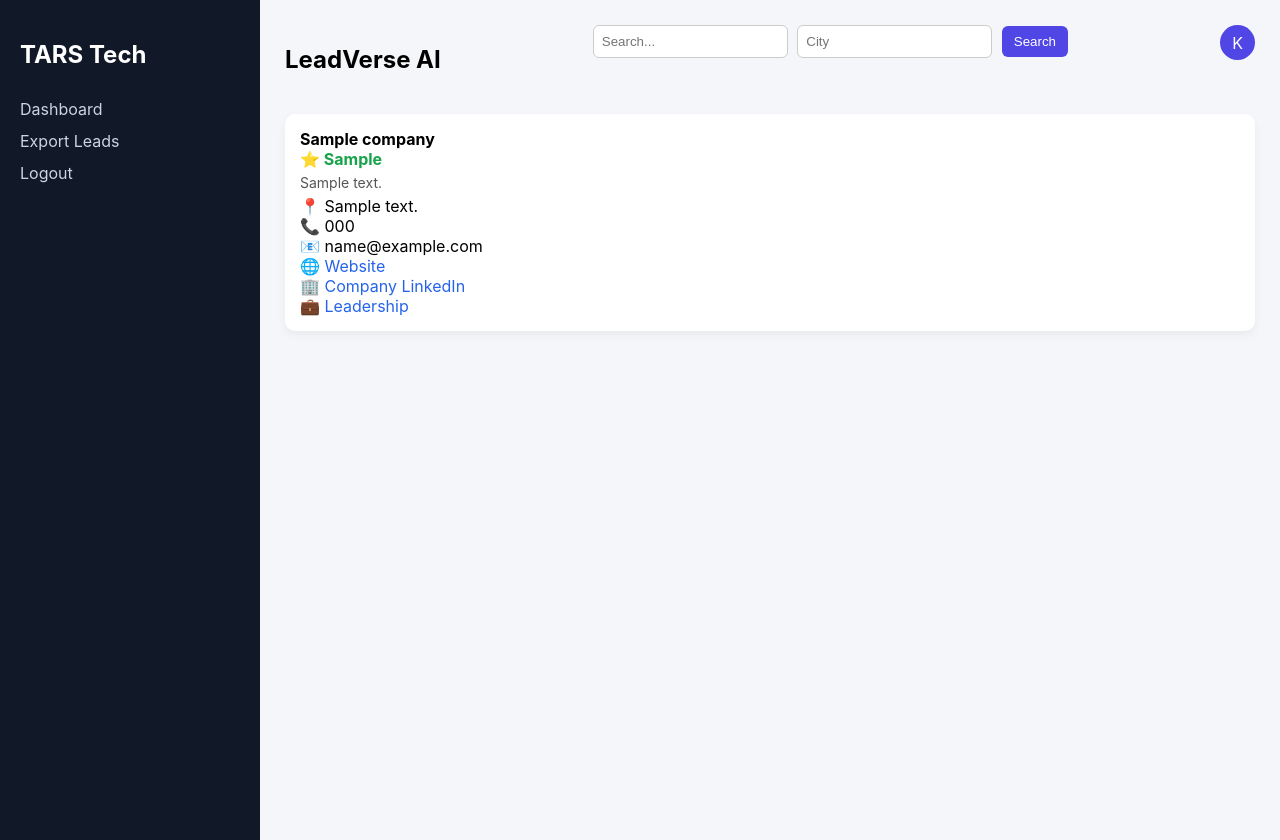
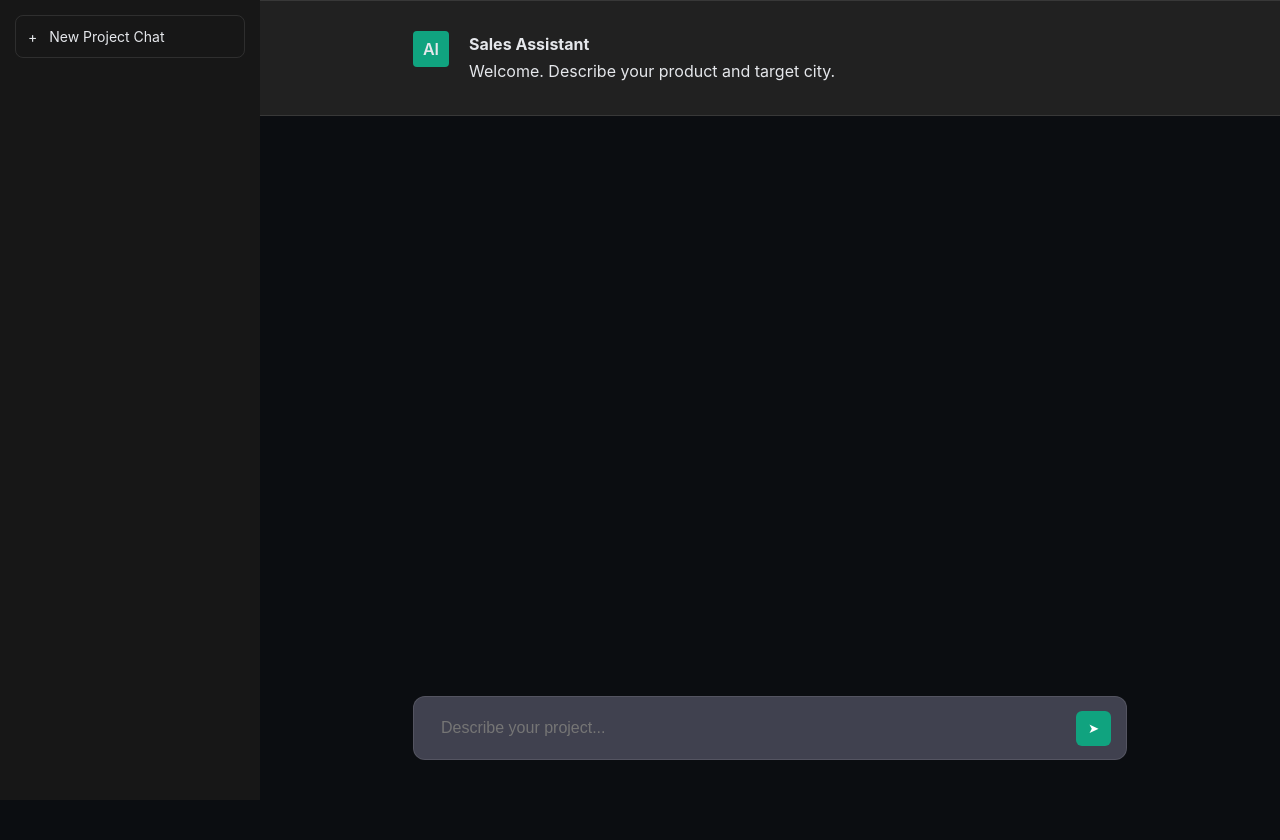
Before and after one commit to SUJAYSAKHARE22/lead-generation-project, a Flask app: page /dashboard in a window 1280 px wide. After the commit the page ends 760 px from the top, so only its background shows below. Run offline with Flask 3, Linux system fonts and the light colour scheme; the visitor is signed in with stand-in values (Sample User, id 1); tables that the repository leaves empty hold one stand-in row (values such as "Sample post").

Commit message:
added ai agent chatbot

```diff
--- a/app.py
+++ b/app.py
@@ -2,16 +2,15 @@ import sqlite3
 import requests
 import re
 from bs4 import BeautifulSoup
-from flask import Flask, render_template, request, redirect, session, Response
-from openpyxl import Workbook
+from flask import Flask, render_template, request, redirect, session, jsonify
 
 app = Flask(__name__)
 app.secret_key = "tars_stable_system"
 
-SERP_API_KEY = "99fea23743725c92605a7f50da0558aeda96bfada39db705bbf4e1668bffd56d"
+SERP_API_KEY = "7f982fb0183ac223daf3a7c19b4c6f4465db88af"
 
 # ===============================
-# DATABASE INIT (UPGRADED)
+# DATABASE INIT
 # ===============================
 def init_db():
     conn = sqlite3.connect("leads.db")
@@ -24,19 +23,14 @@ def init_db():
         website TEXT,
         phone TEXT,
         address TEXT,
-        rating TEXT
+        rating TEXT,
+        description TEXT,
+        email TEXT,
+        ceo TEXT,
+        company_linkedin TEXT,
+        leadership_linkedin TEXT
     )
     """)
-
-    # NEW columns added safely
-    for col in [
-        "description", "email", "ceo",
-        "company_linkedin", "leadership_linkedin"
-    ]:
-        try:
-            cur.execute(f"ALTER TABLE companies ADD COLUMN {col} TEXT")
-        except:
-            pass
 
     conn.commit()
     conn.close()
@@ -70,12 +64,23 @@ def extract_website_data(url):
 # ===============================
 def find_ceo_with_linkedin(company_name):
     try:
-        query = f"{company_name} CEO LinkedIn"
+        url = "https://google.serper.dev/search"
 
-        params = {"q": query, "engine": "google", "api_key": SERP_API_KEY}
-        data = requests.get("https://serpapi.com/search", params=params).json()
+        payload = {
+            "q": f"{company_name} CEO site:linkedin.com/in",
+            "gl": "in",
+            "hl": "en"
+        }
 
-        for result in data.get("organic_results", []):
+        headers = {
+            "X-API-KEY": SERP_API_KEY,
+            "Content-Type": "application/json"
+        }
+
+        response = requests.post(url, json=payload, headers=headers)
+        data = response.json()
+
+        for result in data.get("organic", []):
             link = result.get("link", "")
             title = result.get("title", "")
 
@@ -84,134 +89,87 @@ def find_ceo_with_linkedin(company_name):
                 return name, link
 
         return "Not Available", ""
+
     except:
         return "Not Available", ""
 
+
 # ===============================
-# COMPANY + HR LINKEDIN (NEW)
+# COMPANY LINKEDIN
 # ===============================
 def find_company_and_hr_linkedin(company_name):
     try:
-        query = f"{company_name} company LinkedIn"
-        params = {"q": query, "engine": "google", "api_key": SERP_API_KEY}
-        data = requests.get("https://serpapi.com/search", params=params).json()
+        url = "https://google.serper.dev/search"
 
-        company_linkedin = ""
-        leadership_linkedin = ""
+        payload = {
+            "q": f"{company_name} site:linkedin.com/company",
+            "gl": "in",
+            "hl": "en"
+        }
 
-        for result in data.get("organic_results", []):
+        headers = {
+            "X-API-KEY": SERP_API_KEY,
+            "Content-Type": "application/json"
+        }
+
+        response = requests.post(url, json=payload, headers=headers)
+        data = response.json()
+
+        for result in data.get("organic", []):
             link = result.get("link", "")
 
-            if "linkedin.com/company/" in link and not company_linkedin:
-                company_linkedin = link
+            if "linkedin.com/company/" in link:
+                return link, ""
 
-            if "linkedin.com/in/" in link and not leadership_linkedin:
-                leadership_linkedin = link
+        return "", ""
 
-        return company_linkedin, leadership_linkedin
     except:
         return "", ""
 
-# ===============================
-# GOOGLE MAPS SEARCH
-# ===============================
-def search_companies_maps(keyword, city):
-    params = {
-        "engine": "google_maps",
-        "q": f"{keyword} company in {city}",
-        "api_key": SERP_API_KEY
-    }
-
-    data = requests.get("https://serpapi.com/search", params=params).json()
-    companies = []
-
-    for r in data.get("local_results", []):
-        name = r.get("title")
-        website = r.get("website")
-        phone = r.get("phone", "")
-        address = r.get("address", "")
-        rating = r.get("rating", "")
-        description = r.get("description", "")
-
-        email = ""
-        ceo = "Not Available"
-
-        if website:
-            if not website.startswith("http"):
-                website = "https://" + website
-            email, desc2 = extract_website_data(website)
-            if not description:
-                description = desc2
-
-        # CEO enrichment
-        ceo_name, ceo_link = find_ceo_with_linkedin(name)
-        if ceo_link:
-            ceo = f"{ceo_name}|{ceo_link}"
-
-        # NEW LinkedIn enrichment
-        company_ln, hr_ln = find_company_and_hr_linkedin(name)
-
-        companies.append({
-            "name": name,
-            "website": website,
-            "phone": phone,
-            "address": address,
-            "rating": rating,
-            "description": description,
-            "email": email,
-            "ceo": ceo,
-            "company_linkedin": company_ln,
-            "leadership_linkedin": hr_ln
-        })
-
-    return companies
 
 # ===============================
-# DB OPS
+# PRODUCT KEYWORD EXTRACTION
 # ===============================
-def clear_companies():
-    conn = sqlite3.connect("leads.db")
-    conn.execute("DELETE FROM companies")
-    conn.commit()
-    conn.close()
+def extract_product_keywords(user_message):
+    text = user_message.lower()
+    important_words = [
+        "healthcare", "hospital", "erp",
+        "automation", "document", "saas",
+        "software", "enterprise"
+    ]
 
-def save_company(c):
-    conn = sqlite3.connect("leads.db")
-    conn.execute("""
-    INSERT INTO companies
-    (name, website, phone, address, rating, description, email, ceo, company_linkedin, leadership_linkedin)
-    VALUES (?, ?, ?, ?, ?, ?, ?, ?, ?, ?)
-    """, (
-        c["name"], c["website"], c["phone"], c["address"],
-        c["rating"], c["description"], c["email"], c["ceo"],
-        c["company_linkedin"], c["leadership_linkedin"]
-    ))
-    conn.commit()
-    conn.close()
-
-def get_companies():
-    conn = sqlite3.connect("leads.db")
-    rows = conn.execute("""
-    SELECT name, website, phone, address, rating, description, email, ceo, company_linkedin, leadership_linkedin
-    FROM companies
-    """).fetchall()
-    conn.close()
-
-    return [{
-        "name": r[0],
-        "website": r[1],
-        "phone": r[2],
-        "address": r[3],
-        "rating": r[4],
-        "description": r[5],
-        "email": r[6],
-        "ceo": r[7],
-        "company_linkedin": r[8],
-        "leadership_linkedin": r[9]
-    } for r in rows]
+    return [word for word in important_words if word in text]
 
 # ===============================
-# ROUTES (UNCHANGED)
+# COMPANY SCORING
+# ===============================
+def calculate_fit_score(product_keywords, company):
+    score = 0
+    reasons = []
+
+    company_text = (company["description"] or "").lower()
+
+    for keyword in product_keywords:
+        if keyword in company_text:
+            score += 2
+            reasons.append(f"Matches '{keyword}' domain")
+
+    if "healthcare" in company_text:
+        score += 2
+        reasons.append("Works in healthcare domain")
+
+    if "erp" in company_text:
+        score += 2
+        reasons.append("Provides ERP solutions")
+
+    if "automation" in company_text:
+        score += 2
+        reasons.append("Provides automation services")
+
+    return score, reasons
+
+# ===============================
+# ROUTES
 # ===============================
 @app.route("/", methods=["GET", "POST"])
 def login():
@@ -226,44 +184,144 @@ def login():
 def dashboard():
     if "user" not in session:
         return redirect("/")
-    return render_template("dashboard.html", companies=get_companies())
+    return render_template("dashboard.html")
 
-@app.route("/search", methods=["POST"])
-def search():
-    clear_companies()
-    companies = search_companies_maps(
-        request.form["keyword"],
-        request.form["city"]
-    )
-    for c in companies:
-        save_company(c)
-    return redirect("/dashboard")
+# ===============================
+# CHATBOT ROUTE
+# ===============================
+@app.route("/chat", methods=["POST"])
+def chat():
 
-@app.route("/export_excel")
-def export_excel():
-    companies = get_companies()
-    wb = Workbook()
-    ws = wb.active
+    if "user" not in session:
+        return jsonify({"response": "Please login first."})
 
-    ws.append([
-        "Company","Website","Phone","Address","Rating",
-        "Description","Email","CEO","Company LinkedIn","Leadership LinkedIn"
-    ])
+    data = request.get_json()
+    user_message = data.get("message")
 
-    for c in companies:
-        ws.append(list(c.values()))
+    # Detect city
+    city_match = re.search(r"in ([A-Za-z ]+)", user_message)
+    city = city_match.group(1) if city_match else "India"
 
-    path = "company_leads.xlsx"
-    wb.save(path)
+    product_keywords = extract_product_keywords(user_message)
 
-    return Response(open(path, "rb"),
-        mimetype="application/vnd.openxmlformats-officedocument.spreadsheetml.sheet",
-        headers={"Content-Disposition": "attachment;filename=company_leads.xlsx"})
+    search_queries = [
+        "IT company",
+        "software company",
+        "healthcare software company",
+        "ERP company",
+        "hospital management software company"
+    ]
+
+    all_companies = []
+
+    # SEARCH
+    for query in search_queries:
+
+     url = "https://google.serper.dev/maps"
+
+    payload = {
+        "q": f"{query} in {city}",
+        "gl": "in",
+        "hl": "en"
+    }
+
+    headers = {
+        "X-API-KEY": SERP_API_KEY,
+        "Content-Type": "application/json"
+    }
+
+    response = requests.post(url, json=payload, headers=headers)
+    data = response.json()
+
+    results = data.get("places", [])
+
+    for r in results:
+
+        name = r.get("title")
+        website = r.get("website")
+        phone = r.get("phoneNumber", "")
+        address = r.get("address", "")
+        rating = r.get("rating", "")
+        description = r.get("description", "")
+
+        email = ""
+        ceo = "Not Available"
+
+        if website:
+            if not website.startswith("http"):
+                website = "https://" + website
+
+            email, desc2 = extract_website_data(website)
+
+            if not description:
+                description = desc2
+
+        # CEO enrichment
+        ceo_name, ceo_link = find_ceo_with_linkedin(name)
+        if ceo_link:
+            ceo = f"{ceo_name}|{ceo_link}"
+
+        # LinkedIn enrichment
+        company_ln, hr_ln = find_company_and_hr_linkedin(name)
+
+        all_companies.append({
+            "name": name,
+            "website": website,
+            "phone": phone,
+            "address": address,
+            "rating": rating,
+            "description": description,
+            "email": email,
+            "ceo": ceo,
+            "company_linkedin": company_ln,
+            "leadership_linkedin": hr_ln
+        })
+
+
+    # Remove duplicates
+    unique_companies = {c["name"]: c for c in all_companies}.values()
+
+    if not unique_companies:
+        return jsonify({"response": "❌ No companies found. Check API key or city."})
+
+    # SCORE
+    scored = []
+    for company in unique_companies:
+        score, reasons = calculate_fit_score(product_keywords, company)
+        scored.append((score, reasons, company))
+
+    scored.sort(reverse=True, key=lambda x: x[0])
+
+    # RESPONSE
+    response = "<b>🎯 Best Companies To Pitch (Ranked)</b><br><br>"
+
+    for score, reasons, c in scored[:5]:
+
+        ceo_name = c["ceo"].split("|")[0] if "|" in c["ceo"] else c["ceo"]
+        ceo_link = c["ceo"].split("|")[1] if "|" in c["ceo"] else ""
+
+        reason_text = "<br>".join([f"✔ {r}" for r in reasons]) if reasons else "General IT company"
+
+        response += f"""
+        <b>{c['name']}</b><br>
+        ⭐ Fit Score: {score}<br>
+        Why Suitable:<br>
+        {reason_text}<br><br>
+        📍 {c['address']}<br>
+        🌐 <a href="{c['website']}" target="_blank">Website</a><br>
+        👤 CEO: {ceo_name}<br>
+        🔗 CEO LinkedIn: <a href="{ceo_link}" target="_blank">{ceo_link}</a><br>
+        🏢 Company LinkedIn: <a href="{c['company_linkedin']}" target="_blank">{c['company_linkedin']}</a><br>
+        📧 Email: {c['email']}<br>
+        ⭐ Google Rating: {c['rating']}<br>
+        <hr>
+        """
+
+    return jsonify({"response": response})
 
 @app.route("/logout")
 def logout():
     session.clear()
-    clear_companies()
     return redirect("/")
 
 if __name__ == "__main__":
--- a/templates/dashboard.html
+++ b/templates/dashboard.html
@@ -1,162 +1,260 @@
 <!DOCTYPE html>
-<html>
+<html lang="en">
 <head>
-<title>LeadVerse Dashboard</title>
-<script src="https://cdn.jsdelivr.net/npm/chart.js"></script>
+    <meta charset="UTF-8">
+    <title>AI Sales Pro | Dashboard</title>
+    <meta name="viewport" content="width=device-width, initial-scale=1.0">
 
     <style>
-body{
-margin:0;
-font-family:Inter, Arial, sans-serif;
-background:#f4f6f9;
-display:flex;
+        :root {
+            --bg-dark: #0b0d11;
+            --bg-sidebar: #171717;
+            --bg-message-alt: #212121;
+            --accent-primary: #10a37f;
+            --text-main: #e5e7eb;
+            --text-muted: #9ca3af;
+            --glass-border: rgba(255, 255, 255, 0.1);
         }
 
-/* SIDEBAR */
-.sidebar{
-width:220px;
-height:100vh;
-background:#111827;
-color:white;
-padding:20px;
-}
-.sidebar h2{margin-bottom:30px;}
-.sidebar a{
-display:block;
-color:#cbd5e1;
-text-decoration:none;
-margin:12px 0;
-}
-.sidebar a:hover{color:white;}
+        * { margin: 0; padding: 0; box-sizing: border-box; }
 
-/* MAIN */
-.main{
-flex:1;
-padding:25px;
+        body {
+            background-color: var(--bg-dark);
+            color: var(--text-main);
+            font-family: 'Inter', -apple-system, sans-serif;
+            display: flex;
+            height: 100vh;
+            overflow: hidden;
         }
 
-/* TOP BAR */
-.top{
-display:flex;
-justify-content:space-between;
-margin-bottom:20px;
+        .sidebar {
+            width: 260px;
+            background: var(--bg-sidebar);
+            display: flex;
+            flex-direction: column;
+            padding: 15px;
         }
 
-/* SEARCH */
-.search input{
-padding:8px;
-border-radius:6px;
-border:1px solid #ccc;
-margin-right:5px;
-}
-.search button{
-padding:8px 12px;
-background:#4f46e5;
-color:white;
-border:none;
-border-radius:6px;
+        .new-chat {
+            border: 1px solid var(--glass-border);
+            padding: 12px;
+            border-radius: 8px;
+            cursor: pointer;
+            font-size: 14px;
+            display: flex;
+            align-items: center;
+            gap: 12px;
         }
 
-/* PROFILE */
-.profile{
-background:#4f46e5;
-color:white;
-width:35px;
-height:35px;
-border-radius:50%;
-display:flex;
-align-items:center;
-justify-content:center;
-cursor:pointer;
+        .chat-view {
+            flex: 1;
+            display: flex;
+            flex-direction: column;
+            position: relative;
         }
 
-/* CARDS */
-.grid{
-display:grid;
-grid-template-columns:repeat(auto-fit,minmax(260px,1fr));
-gap:20px;
-margin-top:20px;
+        #chat-flow {
+            flex: 1;
+            overflow-y: auto;
+            padding-bottom: 150px;
+            scroll-behavior: smooth;
         }
 
-.card{
-background:white;
-padding:15px;
-border-radius:10px;
-box-shadow:0 4px 10px rgba(0,0,0,0.05);
+        .message-row {
+            padding: 30px 15%;
+            display: flex;
         }
 
-.title{font-weight:bold;font-size:16px;}
-.rating{color:#16a34a;font-weight:bold;}
-.desc{color:#555;font-size:14px;margin:5px 0;}
-a{color:#2563eb;text-decoration:none;}
+        .bot-row {
+            background: var(--bg-message-alt);
+            border-top: 1px solid var(--glass-border);
+            border-bottom: 1px solid var(--glass-border);
+        }
+
+        .avatar {
+            width: 36px;
+            height: 36px;
+            border-radius: 4px;
+            margin-right: 20px;
+            display: flex;
+            align-items: center;
+            justify-content: center;
+            font-weight: 600;
+            flex-shrink: 0;
+        }
+
+        .user-avatar { background: #4f46e5; }
+        .bot-avatar { background: var(--accent-primary); }
+
+        .text-content {
+            font-size: 16px;
+            line-height: 1.7;
+            max-width: 800px;
+        }
+
+        .input-anchor {
+            position: absolute;
+            bottom: 0;
+            left: 0;
+            right: 0;
+            background: linear-gradient(transparent, var(--bg-dark) 40%);
+            padding: 20px 15% 40px 15%;
+        }
+
+        .input-box {
+            background: #40414f;
+            border-radius: 12px;
+            border: 1px solid var(--glass-border);
+            display: flex;
+            align-items: center;
+            padding: 10px 15px;
+        }
+
+        input {
+            flex: 1;
+            background: transparent;
+            border: none;
+            color: white;
+            padding: 12px;
+            font-size: 16px;
+            outline: none;
+        }
+
+        .action-btn {
+            background: var(--accent-primary);
+            color: white;
+            border: none;
+            width: 35px;
+            height: 35px;
+            border-radius: 6px;
+            cursor: pointer;
+        }
+
+        .processing-step {
+            opacity: 0.6;
+            margin-bottom: 5px;
+        }
+
+        .done {
+            color: #22c55e;
+            opacity: 1;
+        }
+
     </style>
 </head>
-
 <body>
 
-<!-- SIDEBAR -->
-<div class="sidebar">
-<h2>TARS Tech</h2>
-<a href="#">Dashboard</a>
-<a href="/export_excel">Export Leads</a>
-<a href="/logout">Logout</a>
+<aside class="sidebar">
+    <div class="new-chat">
+        <span>+</span> New Project Chat
+    </div>
+</aside>
+
+<main class="chat-view">
+    <div id="chat-flow">
+        <div class="message-row bot-row">
+            <div class="avatar bot-avatar">AI</div>
+            <div class="text-content">
+                <strong>Sales Assistant</strong><br>
+                Welcome. Describe your product and target city.
+            </div>
+        </div>
     </div>
 
-<!-- MAIN -->
-<div class="main">
+    <div class="input-anchor">
+        <div class="input-box">
+            <input type="text" id="user-input" placeholder="Describe your project..." onkeypress="checkEnter(event)">
+            <button class="action-btn" onclick="processMessage()">➤</button>
+        </div>
+    </div>
+</main>
 
-<div class="top">
-<h2>LeadVerse AI</h2>
+<script>
 
-<form method="POST" action="/search" class="search">
-<input name="keyword" placeholder="Search..." required>
-<input name="city" placeholder="City">
-<button>Search</button>
-</form>
+function addMessageUI(text, type) {
+    const flow = document.getElementById("chat-flow");
+    const row = document.createElement("div");
+    row.className = `message-row ${type === 'bot' ? 'bot-row' : ''}`;
 
-<div class="profile">K</div>
+    const avatarClass = type === 'user' ? 'user-avatar' : 'bot-avatar';
+    const label = type === 'user' ? 'U' : 'AI';
+
+    row.innerHTML = `
+        <div class="avatar ${avatarClass}">${label}</div>
+        <div class="text-content">${text}</div>
+    `;
+
+    flow.appendChild(row);
+    flow.scrollTop = flow.scrollHeight;
+}
+
+function checkEnter(e) {
+    if (e.key === 'Enter') processMessage();
+}
+
+async function processMessage() {
+
+    const input = document.getElementById("user-input");
+    const msg = input.value.trim();
+    if (!msg) return;
+
+    addMessageUI(msg, "user");
+    input.value = "";
+
+    const flow = document.getElementById("chat-flow");
+
+    const loadingRow = document.createElement("div");
+    loadingRow.className = "message-row bot-row";
+    loadingRow.id = "loading-row";
+
+    loadingRow.innerHTML = `
+        <div class="avatar bot-avatar">AI</div>
+        <div class="text-content">
+            <strong>Sales Assistant</strong><br>
+            <div id="step-1" class="processing-step">🔍 Searching companies...</div>
+            <div id="step-2" class="processing-step">🧠 Analyzing company services...</div>
+            <div id="step-3" class="processing-step">📊 Calculating fit score...</div>
+            <div id="step-4" class="processing-step">🏆 Ranking best matches...</div>
         </div>
+    `;
 
-<!-- COMPANY CARDS -->
-<div class="grid">
-{% for c in companies %}
-<div class="card">
+    flow.appendChild(loadingRow);
+    flow.scrollTop = flow.scrollHeight;
 
-<div class="title">{{ c.name }}</div>
-<div class="rating">⭐ {{ c.rating or "N/A" }}</div>
+    try {
+        const response = await fetch("/chat", {
+            method: "POST",
+            headers: {"Content-Type": "application/json"},
+            body: JSON.stringify({message: msg})
+        });
 
-<div class="desc">{{ c.description }}</div>
+        const data = await response.json();
 
-<div>📍 {{ c.address }}</div>
+        // Since backend finished fully now
+        document.getElementById("step-1").classList.add("done");
+        document.getElementById("step-1").innerHTML = "✅ Companies found";
 
-{% if c.phone %}<div>📞 {{ c.phone }}</div>{% endif %}
-{% if c.email %}<div>📧 {{ c.email }}</div>{% endif %}
+        document.getElementById("step-2").classList.add("done");
+        document.getElementById("step-2").innerHTML = "✅ Analysis complete";
 
-{% if c.website %}
-<div><a href="{{ c.website }}" target="_blank">🌐 Website</a></div>
-{% endif %}
+        document.getElementById("step-3").classList.add("done");
+        document.getElementById("step-3").innerHTML = "✅ Fit score calculated";
 
-{% if c.ceo and '|' in c.ceo %}
-<div>
-👤 CEO:
-<a href="{{ c.ceo.split('|')[1] }}" target="_blank">
-{{ c.ceo.split('|')[0] }}
-</a>
-</div>
-{% endif %}
+        document.getElementById("step-4").classList.add("done");
+        document.getElementById("step-4").innerHTML = "✅ Ranking complete";
 
-{% if c.company_linkedin %}
-<div><a href="{{ c.company_linkedin }}" target="_blank">🏢 Company LinkedIn</a></div>
-{% endif %}
+        setTimeout(() => {
+            loadingRow.remove();
+            addMessageUI(data.response, "bot");
+        }, 800);
 
-{% if c.leadership_linkedin %}
-<div><a href="{{ c.leadership_linkedin }}" target="_blank">💼 Leadership</a></div>
-{% endif %}
+    } catch (error) {
+        loadingRow.remove();
+        addMessageUI("❌ Error connecting to server.", "bot");
+    }
+}
 
-</div>
-{% endfor %}
-</div>
+</script>
 
-</div>
 </body>
 </html>
```
Lines whose indentation alone changed are shown as unchanged.
